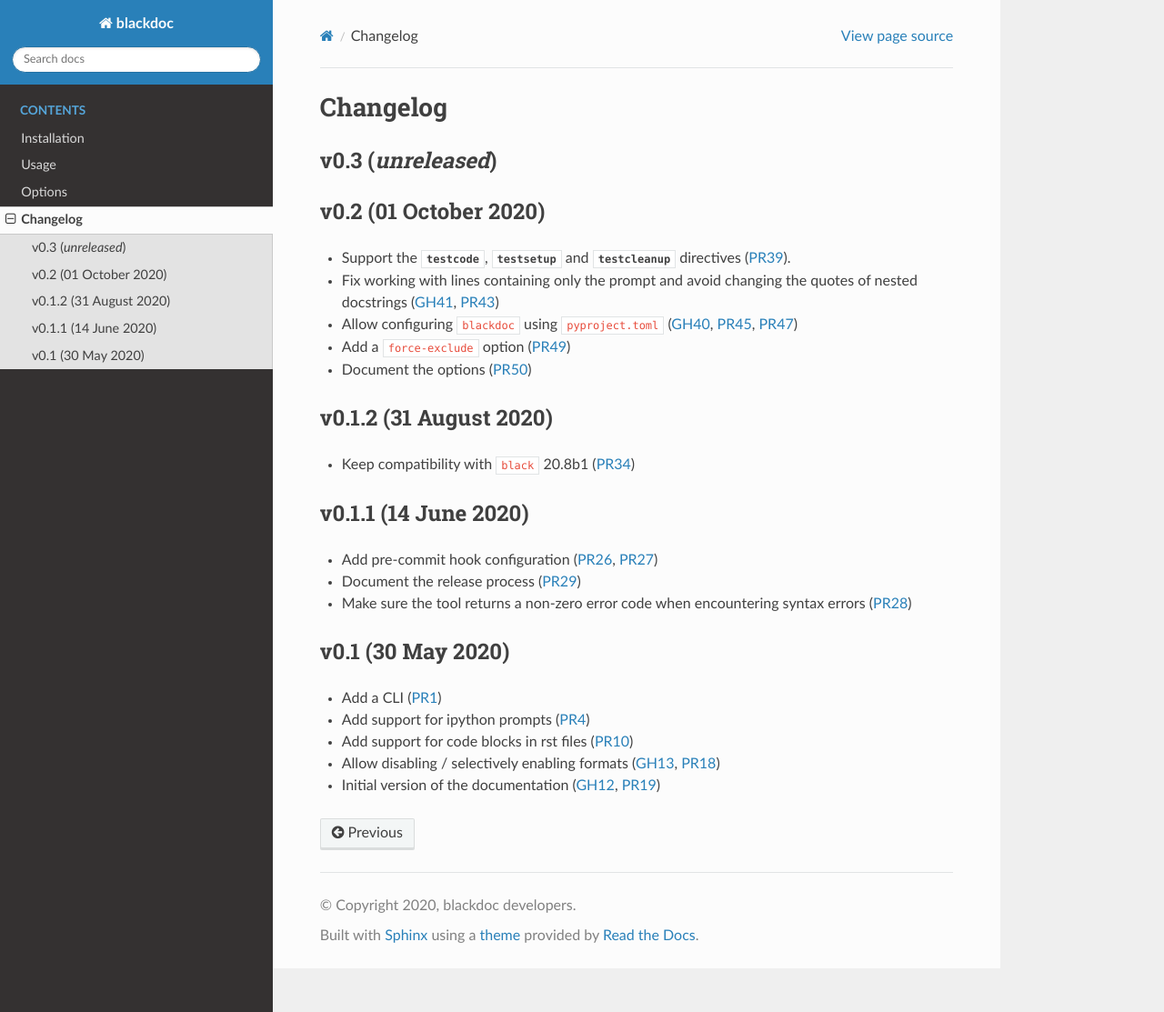
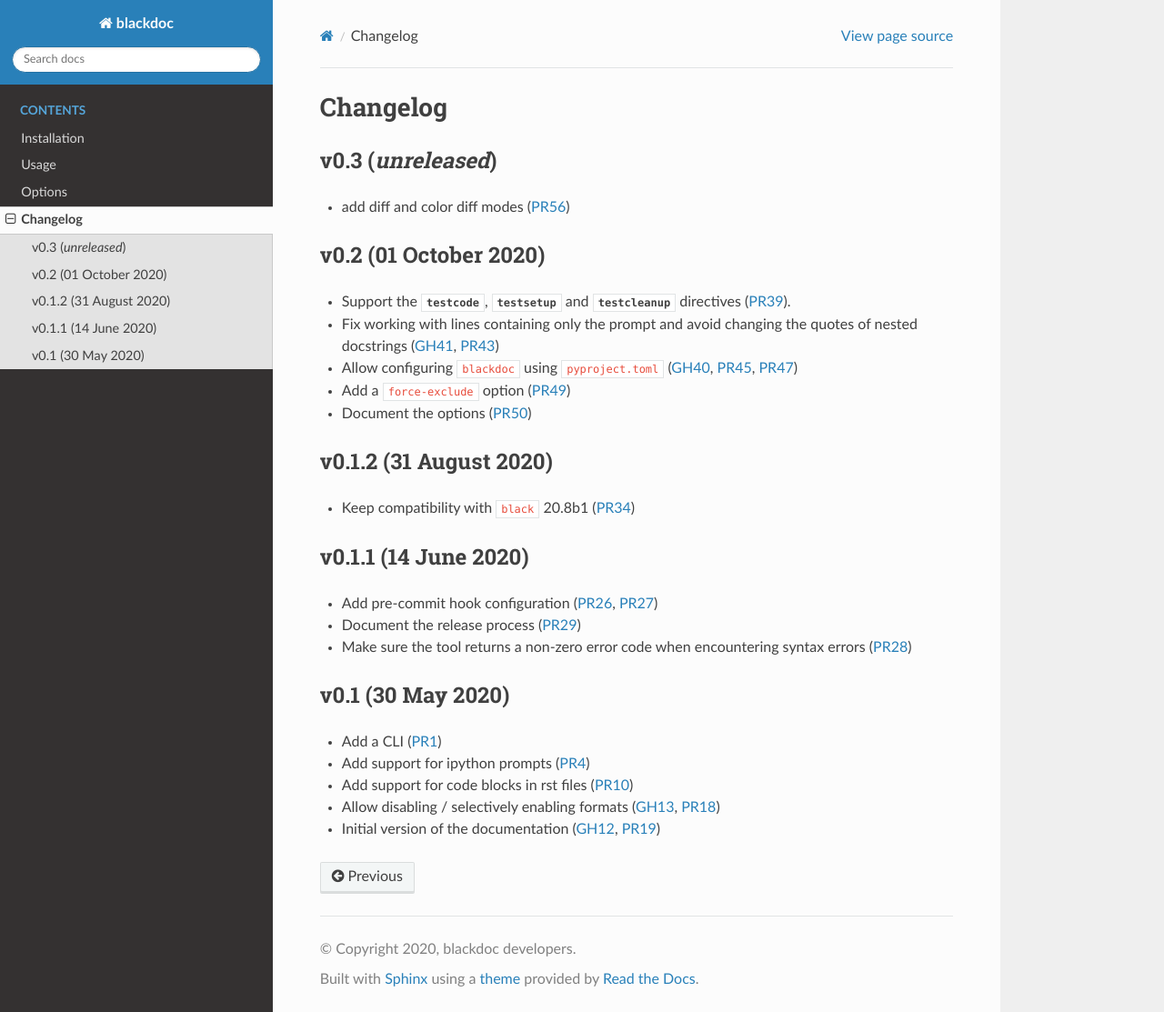
Before and after one commit to keewis/blackdoc, a Sphinx documentation site: the page built from doc/changelog.rst, in a window 1280 px wide and 1113 px high. Shown: the whole window at 91% size. Built offline with Sphinx 7.4.7 and the Read the Docs theme 2.0.0, drawn with Linux system fonts in a browser that asks for light colours.

Commit message:
update changelog.rst

```diff
--- a/doc/changelog.rst
+++ b/doc/changelog.rst
@@ -3,6 +3,7 @@ Changelog
 
 v0.3 (*unreleased*)
 -------------------
+- add diff and color diff modes (:pull:`56`)
 
 
 v0.2 (01 October 2020)
```
